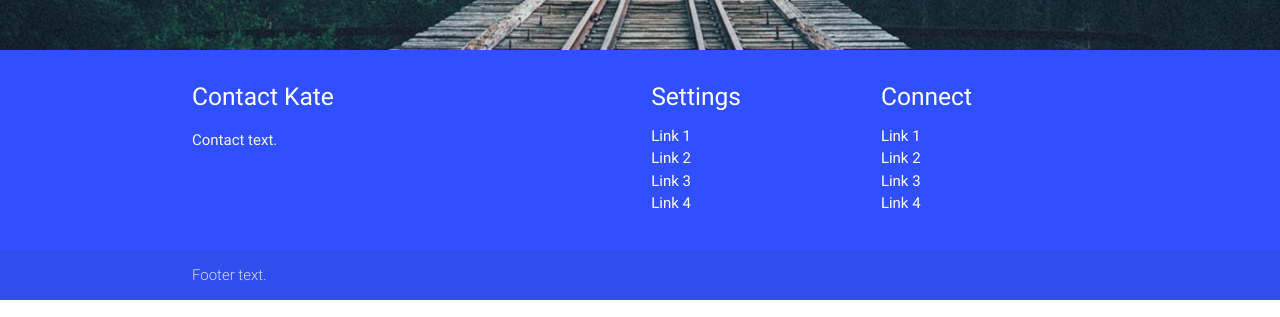
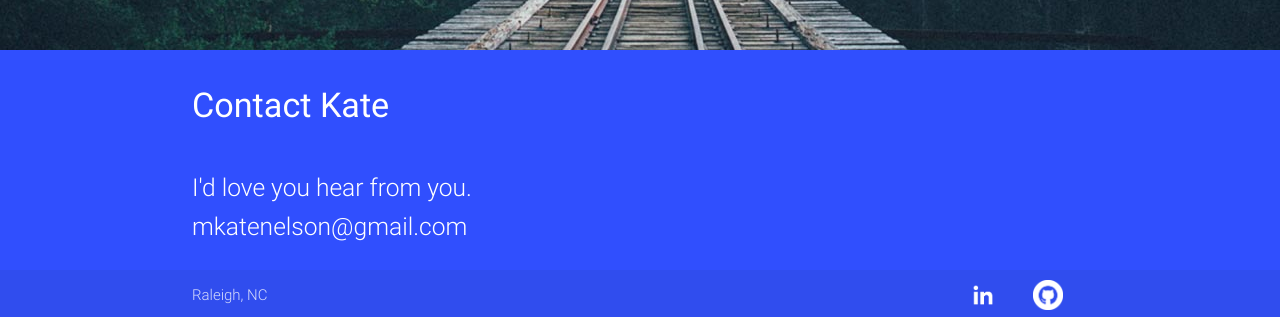
Before and after one commit to mkatenelson/portfolio, a plain HTML site: page index.html in a window 1280 px wide. Shown: the part 1992-2309 px from the top of the page. Drawn offline with nearby package versions, Linux system fonts and the light colour scheme.

Commit message:
social images in footer

```diff
--- a/css/style.css
+++ b/css/style.css
@@ -8,7 +8,7 @@
 
 nav ul a,
 nav .brand-logo {
-  color: #444;
+  color: white;
 }
 
 p {
@@ -55,3 +55,14 @@ p {
 footer.page-footer {
   margin: 0;
 }
+
+#linkedin-image {
+  height: 50px;
+  weight: 50px;
+  margin: 0px 25px 0px 0px;
+}
+#github-image {
+  height: 30px;
+  weight: 30px;
+  margin: 10px 25px 0px 0px;
+}
--- a/index.html
+++ b/index.html
@@ -12,9 +12,10 @@
 </head>
 
 
-<body>
+<body class="blue-grey darken-3 white-text">
+
   <!-- Nav -->
-  <nav class="white" role="navigation" id="nav">
+  <nav class="indigo accent-4" role="navigation" id="nav">
     <div class="nav-wrapper container">
       <a id="logo-container" href="#about" class="brand-logo">Kate Nelson</a>
       <ul class="right hide-on-med-and-down">
@@ -42,7 +43,7 @@
 
       </div>
     </div>
-    <div class="parallax"><img src="background1.jpg" alt="Unsplashed background img 1"></div>
+    <div class="parallax"><img src="images/background1.jpg" alt="Unsplashed background img 1"></div>
   </div>
 
 
@@ -78,7 +79,7 @@
 
       </div>
     </div>
-    <div class="parallax"><img src="background2.jpg" alt="Unsplashed background img 2"></div>
+    <div class="parallax"><img src="images/background2.jpg" alt="Unsplashed background img 2"></div>
   </div>
 
 
@@ -136,7 +137,7 @@
         </div>
       </div>
     </div>
-    <div class="parallax"><img src="background3.jpg" alt="Unsplashed background img 3"></div>
+    <div class="parallax"><img src="images/background3.jpg" alt="Unsplashed background img 3"></div>
   </div>
 
 
@@ -144,35 +145,30 @@
   <footer class="page-footer indigo accent-4" id="contact">
     <div class="container">
       <div class="row">
-        <div class="col l6 s12">
-          <h5 class="white-text">Contact Kate</h5>
-          <p class="grey-text text-lighten-4">Contact text.</p>
+        <div class="col l9 m6 s12">
+          <h4 class="white-text">Contact Kate</h4></br>
+          <h5 class="light">I'd love you hear from you.</h5>
+          <h5>
+            <a class = "light white-text" href="mailto:mkatenelson@gmail.com" title="Contact Kate">mkatenelson@gmail.com</a>
+          </h5>
 
 
         </div>
-        <div class="col l3 s12">
-          <h5 class="white-text">Settings</h5>
-          <ul>
-            <li><a class="white-text" href="#!">Link 1</a></li>
-            <li><a class="white-text" href="#!">Link 2</a></li>
-            <li><a class="white-text" href="#!">Link 3</a></li>
-            <li><a class="white-text" href="#!">Link 4</a></li>
-          </ul>
+        <div class="col l3 m6 s12">
+
         </div>
-        <div class="col l3 s12">
-          <h5 class="white-text">Connect</h5>
-          <ul>
-            <li><a class="white-text" href="#!">Link 1</a></li>
-            <li><a class="white-text" href="#!">Link 2</a></li>
-            <li><a class="white-text" href="#!">Link 3</a></li>
-            <li><a class="white-text" href="#!">Link 4</a></li>
-          </ul>
-        </div>
+
       </div>
     </div>
     <div class="footer-copyright">
       <div class="container">
-      Footer text.
+      Raleigh, NC
+        <a target="_blank" href="https://github.com/mkatenelson" title="Kate's GitHub">
+          <img src="images/github_icon.png" class="right" id="github-image"/>
+        </a>
+        <a target="_blank" href="https://www.linkedin.com/in/mkatenelson" title="Kate's LinkedIn">
+          <img src="images/linkedin-icon.png" class="right" id="linkedin-image"/>
+        </a>
       </div>
     </div>
   </footer>
```
Also changed, not shown: images/background1.jpg (renamed from background1.jpg), images/background2.jpg (renamed from background2.jpg), images/background3.jpg (renamed from background3.jpg), images/github_icon.png (added), images/linkedin-icon.png (added).
